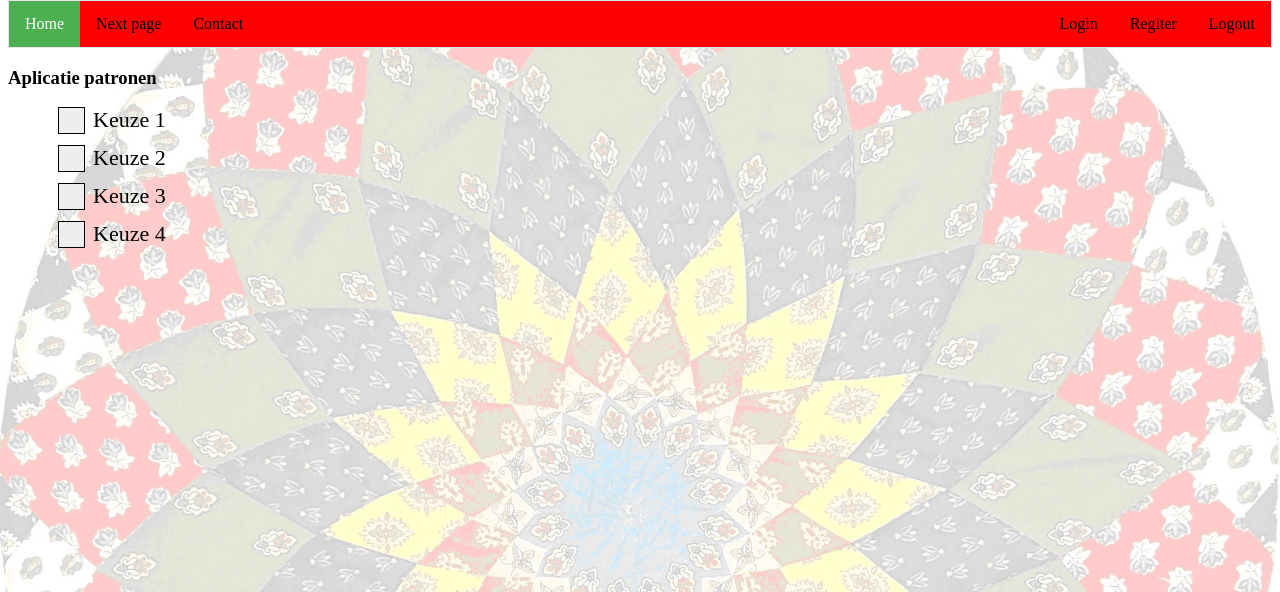
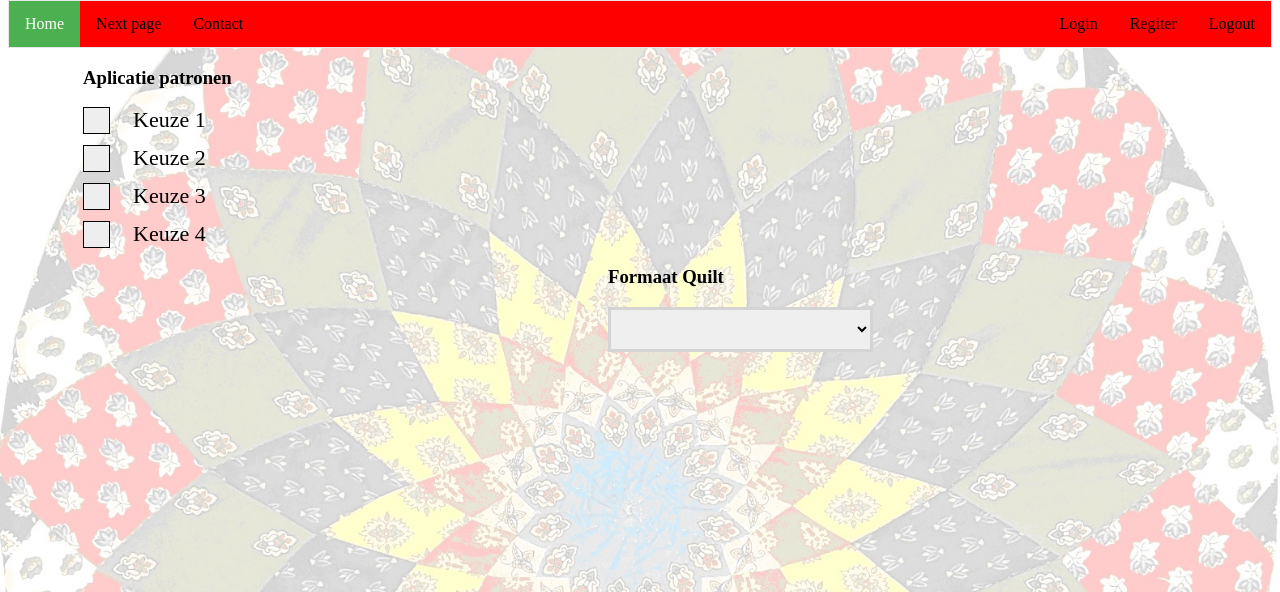
Before and after one commit to TJKnigge/PresentationDec, a PHP site: page /Sheet2.php in a window 1280 px wide. Shown: the part 156-748 px from the top of the page. Run offline with PHP 8.4, Linux system fonts and the light colour scheme; a user stored in the database is signed in.

Commit message:
select toegevoegd

```diff
--- a/Sheet2.php
+++ b/Sheet2.php
@@ -18,8 +18,8 @@
 
 ?>
 
-
-        <h3>Aplicatie patronen</h3>
+<form>
+    <a class= "txt"><h3>Aplicatie patronen</h3></a>
         <label class="container">Keuze 1
             <input type="checkbox" id="one" name="one">
             <span class="checkmark"></span>
@@ -36,3 +36,16 @@
             <input type="checkbox" id="four" name="four">
             <span class="checkmark"></span>
         </label>
+
+
+        <div>
+            <a class= "top-txt"><h3>Formaat Quilt</h3></a>
+            <select name="cnt" size="1" maxlength="20"  size="15" class="select">
+                 <option value=" "> </option>
+                 <option value="the Netherlands">Kussen</option>
+                 <option value="Germany">mini</option>
+                 <option value="Belgium">normaal</option>
+
+            </select>
+        </div>
+</form>
--- a/StyleSheet.css
+++ b/StyleSheet.css
@@ -127,9 +127,10 @@
             .container {
                 display: block;
                 position: relative;
-                padding-left: 35px;
+                padding-left:50px;
                 margin-bottom: 12px;
-                margin-left: 50px;
+                margin-left: 75px;
+                white-space: nowrap;
                 cursor: pointer;
                 font-size: 22px;
                 -webkit-user-select: none;
@@ -182,3 +183,20 @@
                 -ms-transform: rotate(45deg);
                 transform: rotate(45deg);
             }
+
+            .txt{
+                text-indent: 75px;
+            }
+
+            select {
+                min-width:265px;
+                min-height: 45px;
+                border-width: 3px;
+                border-color: rgba(50, 50, 50, 0.14);
+                margin-left: 600px;
+            }
+
+            .top-txt{
+                background-color:#cc00cc;
+                text-indent: 600px;
+            }
```
Also changed, not shown: Register.php (line endings or trailing spaces).
